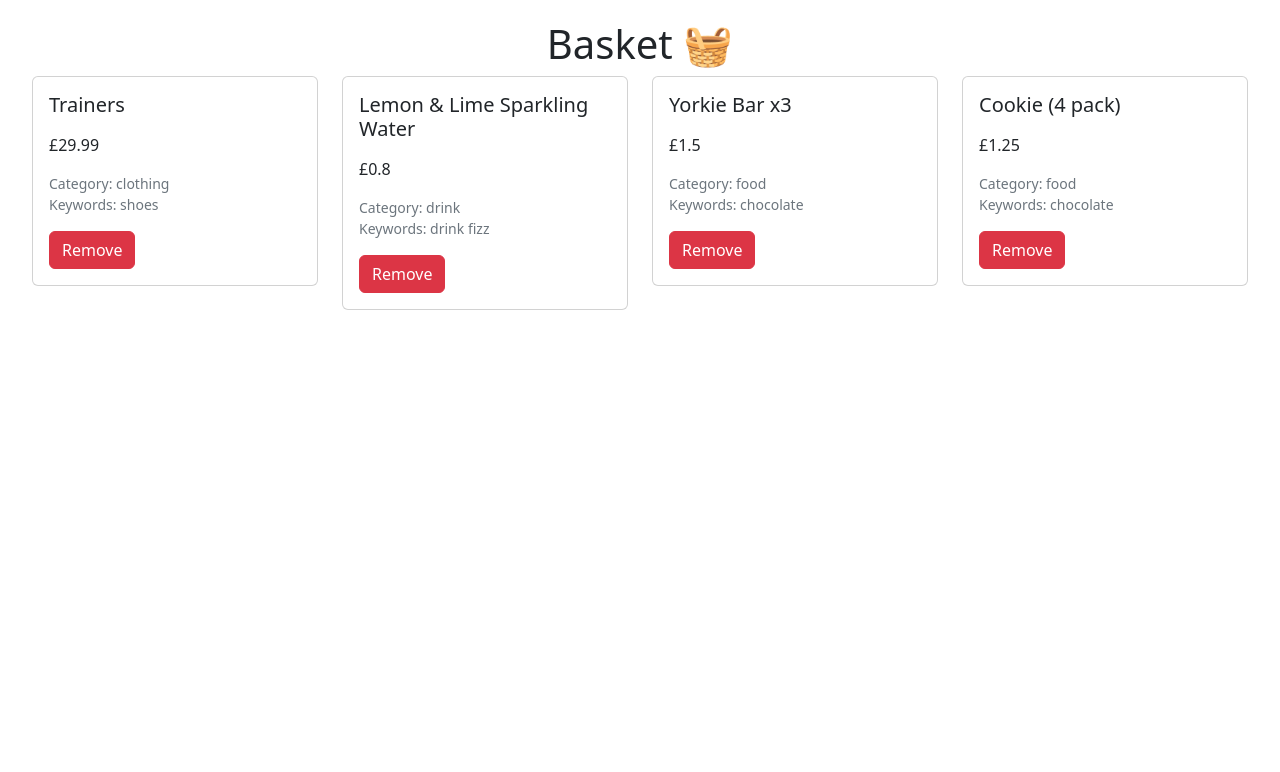
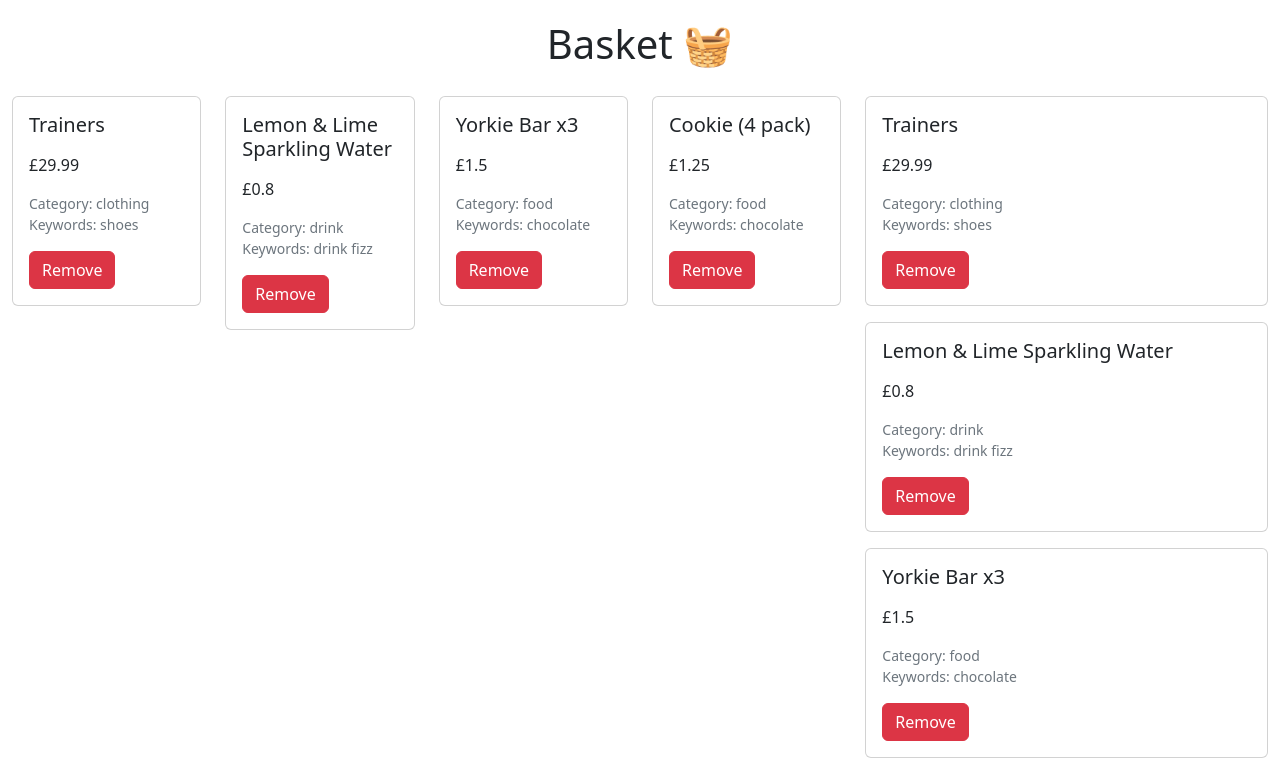
Before and after one commit to richardwilsonshu/react-test, a React (Create React App) app in the folder my-app/: page /basket in a window 1280 px wide. Shown: the top 772 px of the page. Built offline with nearby package versions, Linux system fonts and the light colour scheme.

Commit message:
Going on a tangent

```diff
--- a/my-app/src/App.tsx
+++ b/my-app/src/App.tsx
@@ -2,7 +2,7 @@
 import { Container } from 'react-bootstrap';
 import './App.css';
 import { AllProducts } from './class/IProduct';
-import Basket from './components/Basket';
+import Basket from './pages/Basket';
 
 function App() {
 
--- a/my-app/src/components/Basket.tsx
+++ /dev/null
@@ -1,24 +0,0 @@
-import { Row } from "react-bootstrap";
-import { IProduct } from "../class/IProduct";
-import ProductList from "./ProductList";
-
-export type BasketProps = {
-    basketItems: IProduct[];
-    onRemove: (id: string) => void;
-};
-
-export const Basket = ({basketItems, onRemove}: BasketProps) => {
-
-    return (
-        <Row style={{padding: "20px"}}>
-            <h1 className="text-center">Basket 🧺</h1>
-            {
-                basketItems.length === 0
-                    ? <h4>Your basket is empty!</h4>
-                    : <ProductList products={basketItems} onRemove={onRemove} />
-            }
-        </Row>
-    );
-}
-
-export default Basket;
--- a/my-app/src/components/ProductDisplay.tsx
+++ b/my-app/src/components/ProductDisplay.tsx
@@ -1,14 +1,14 @@
-import { Button, Card, Col } from "react-bootstrap";
+import { Button, Card, Col, ColProps } from "react-bootstrap";
 import { IProduct } from "../class/IProduct";
 
 export type ProductDisplayProps = {
     product: IProduct;
     onRemove: () => void;
-};
+} & ColProps;
 
-export const ProductDisplay = ({product, onRemove}: ProductDisplayProps) => {
+export const ProductDisplay = ({product, onRemove, ...other}: ProductDisplayProps) => {
     return (
-        <Col sm={3}>
+        <Col {...other}>
             <Card>
                 {/* <Card.Img variant="top" src="holder.js/100px180" /> */}
                 <Card.Body>
--- a/my-app/src/components/ProductList.tsx
+++ /dev/null
@@ -1,25 +0,0 @@
-import { IProduct } from "../class/IProduct";
-import ProductDisplay from "./ProductDisplay";
-
-export type ProductListProps = {
-    products: IProduct[];
-    onRemove: (id: string) => void;
-};
-
-export const ProductList = ({products, onRemove}: ProductListProps) => {
-    return (
-        <>
-            {products.map(product => {
-                return (
-                    <ProductDisplay
-                        key={product.id}
-                        product={product}
-                        onRemove={() => onRemove(product.id)}
-                    />
-                );
-            })}
-        </>
-    );
-}
-
-export default ProductList;
--- /dev/null
+++ b/my-app/src/pages/Basket.tsx
@@ -0,0 +1,58 @@
+import { Col, Row, Stack } from "react-bootstrap";
+import { IProduct } from "../class/IProduct";
+import ProductDisplay from "../components/ProductDisplay";
+
+export type BasketProps = {
+    basketItems: IProduct[];
+    onRemove: (id: string) => void;
+};
+
+export const Basket = ({basketItems, onRemove}: BasketProps) => {
+
+    return (
+        <>
+            <Row style={{padding: "20px"}}>
+                <h1 className="text-center">Basket 🧺</h1>
+            </Row>
+            <Row>
+                <Col sm={8}>
+                    <Row>
+                        {basketItems.map(product => {
+                            return (
+                                <ProductDisplay
+                                    sm={3}
+                                    key={product.id}
+                                    product={product}
+                                    onRemove={() => onRemove(product.id)}
+                                />
+                            );
+                        })}
+                    </Row>
+                </Col>
+                <Col sm={4}>
+                    <Stack gap={3}>
+                    {
+                        basketItems.length === 0
+                            ? <h4>Your basket is empty!</h4>
+                            : (
+                                <>
+                                    {basketItems.map(product => {
+                                        return (
+                                            <ProductDisplay
+                                                key={product.id}
+                                                product={product}
+                                                onRemove={() => onRemove(product.id)}
+                                            />
+                                        );
+                                    })}
+                                </>
+                            )
+                    }
+                    </Stack>
+                </Col>
+            </Row>
+        </>
+    );
+}
+
+export default Basket;
```
